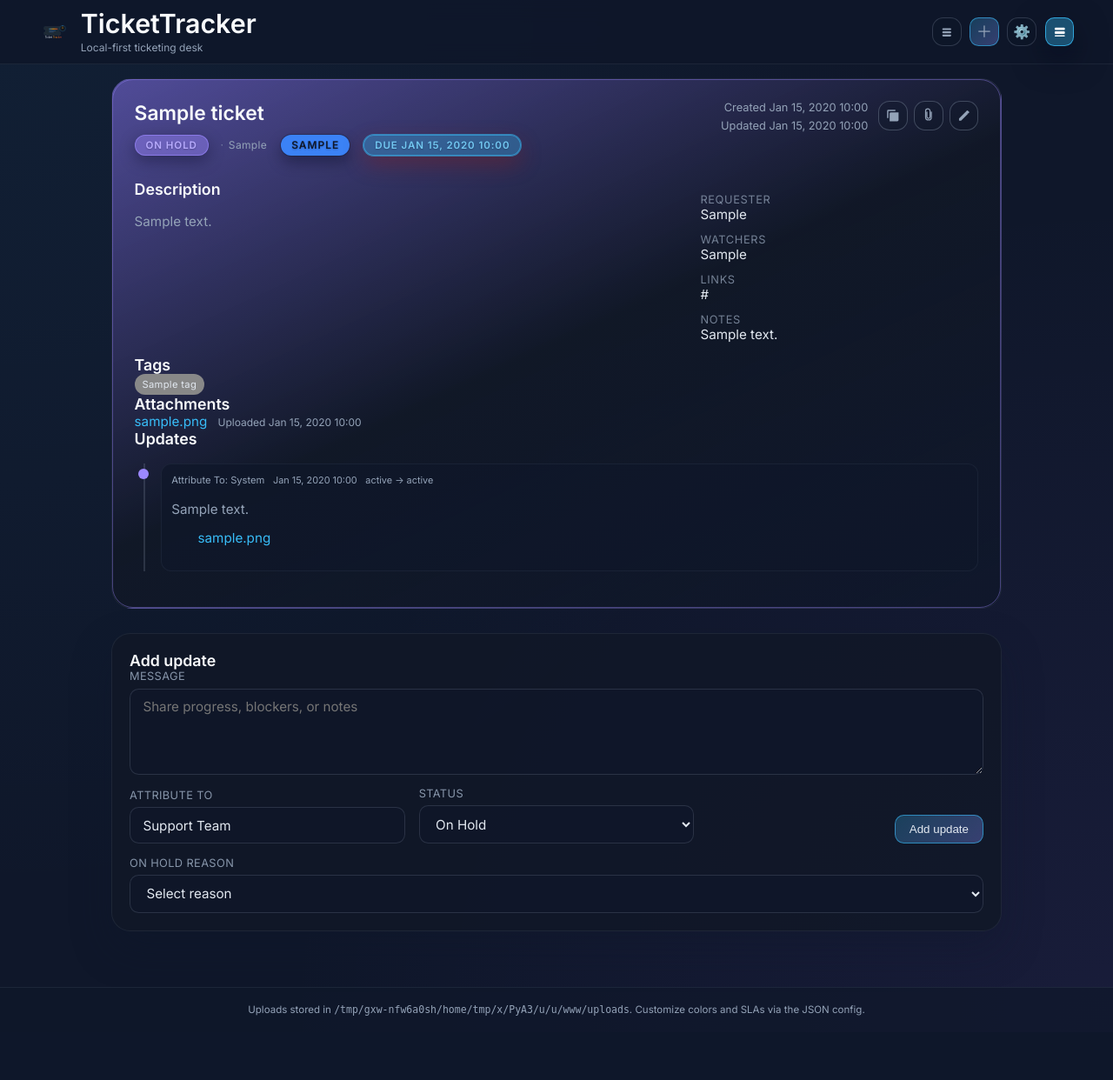
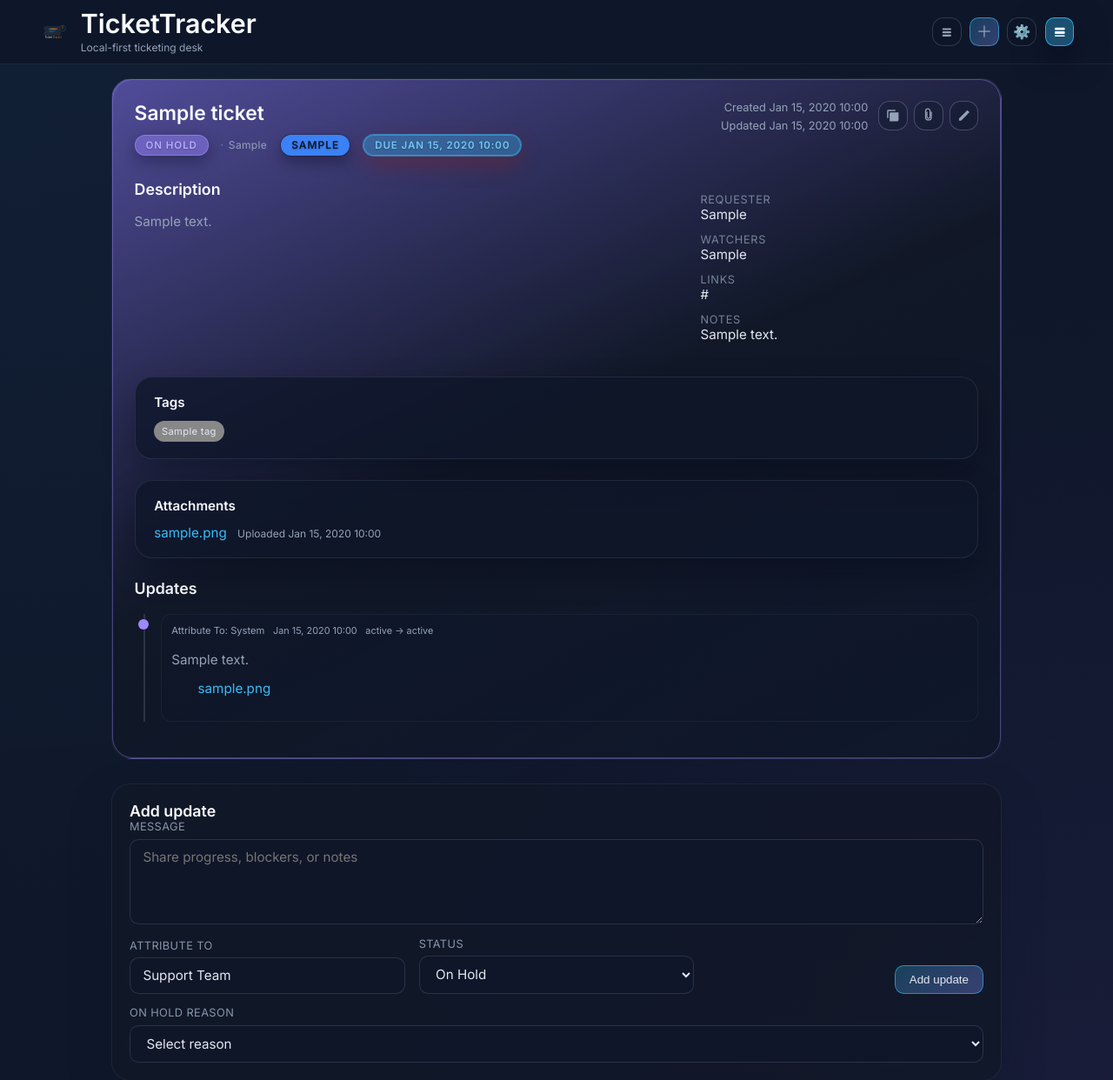
Before and after one commit to rinc3w1nd/TicketTracker, a Flask app: page /tickets/1 in a window 1280 px wide. Shown: the top 1242 px of the page at 87% size. Before the commit the page ends 1168 px from the top, so only its background shows below. Run offline with Flask 3, Linux system fonts and the light colour scheme; tables that the repository leaves empty hold one stand-in row (values such as "Sample post").

Commit message:
Style ticket detail tag and attachment sections

```diff
--- a/static/css/styles.css
+++ b/static/css/styles.css
@@ -372,6 +372,20 @@ body.compact .ticket-detail {
   padding: 1.6rem;
   border-radius: 1.5rem;
   margin-bottom: 1.75rem;
+}
+
+body.compact .ticket-detail .tag-list,
+body.compact .ticket-detail .attachments {
+  padding: 1.2rem 1.35rem;
+  border-radius: 1.25rem;
+  margin: 1.5rem 0;
+  box-shadow: 0 16px 36px rgba(2, 6, 23, 0.32);
+}
+
+body.compact .ticket-detail .tag-list h3,
+body.compact .ticket-detail .attachments h3 {
+  margin-bottom: 0.75rem;
+  font-size: 0.95rem;
 }
 
 body.compact .detail-grid {
@@ -1329,6 +1343,25 @@ body.compact .filter-fields .filter-actions {
   margin-bottom: 2rem;
 }
 
+.ticket-detail .tag-list,
+.ticket-detail .attachments {
+  position: relative;
+  background: rgba(15, 23, 42, 0.78);
+  border: 1px solid rgba(148, 163, 184, 0.14);
+  border-radius: 1.5rem;
+  padding: 1.5rem 1.75rem;
+  margin: 2rem 0;
+  box-shadow: 0 20px 45px rgba(2, 6, 23, 0.35);
+  overflow: hidden;
+}
+
+.ticket-detail .tag-list h3,
+.ticket-detail .attachments h3 {
+  margin: 0 0 1rem;
+  font-size: 1rem;
+  color: #f8fafc;
+}
+
 .detail-grid {
   margin-top: 1.75rem;
   display: grid;
@@ -1475,6 +1508,13 @@ body.compact .filter-fields .filter-actions {
     padding: 1.5rem;
   }
 
+  .ticket-detail .tag-list,
+  .ticket-detail .attachments {
+    padding: 1.35rem 1.25rem;
+    border-radius: 1.35rem;
+    margin: 1.75rem 0;
+  }
+
   .detail-grid {
     grid-template-columns: 1fr;
   }
```
